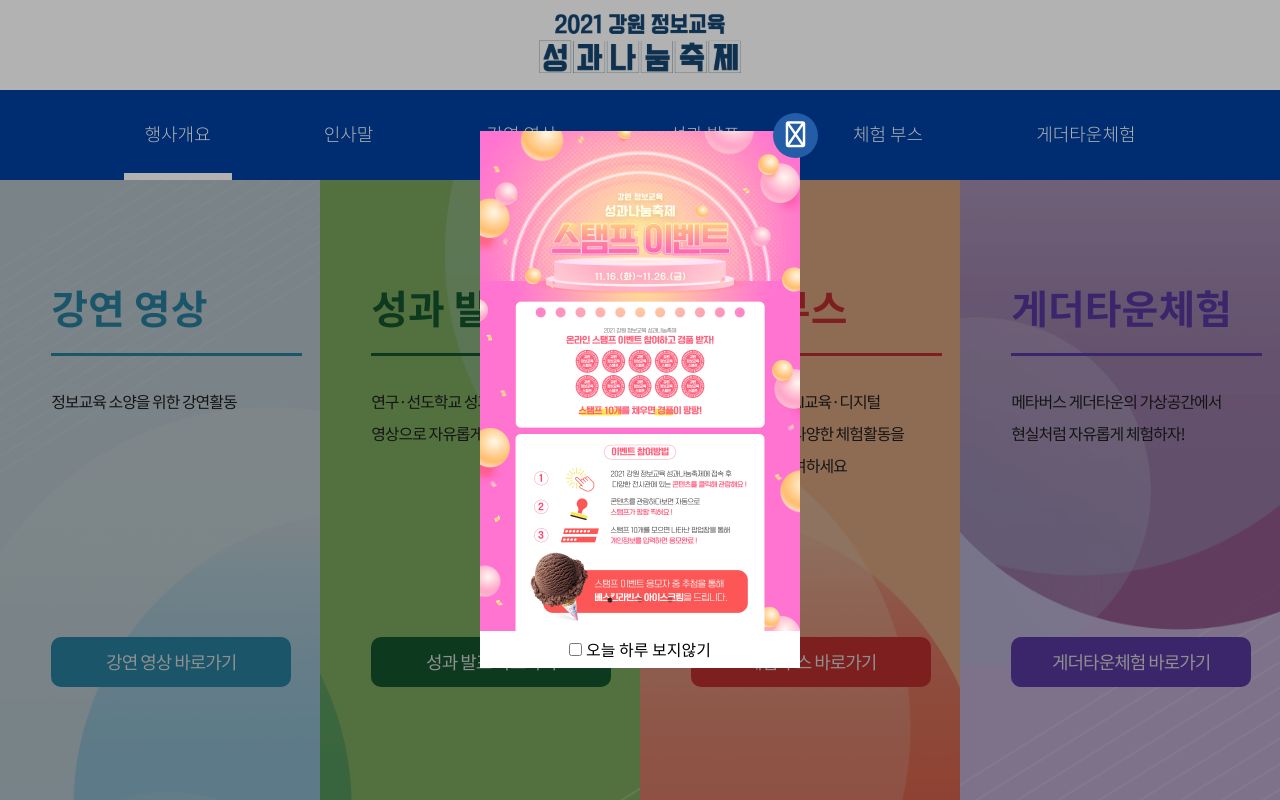
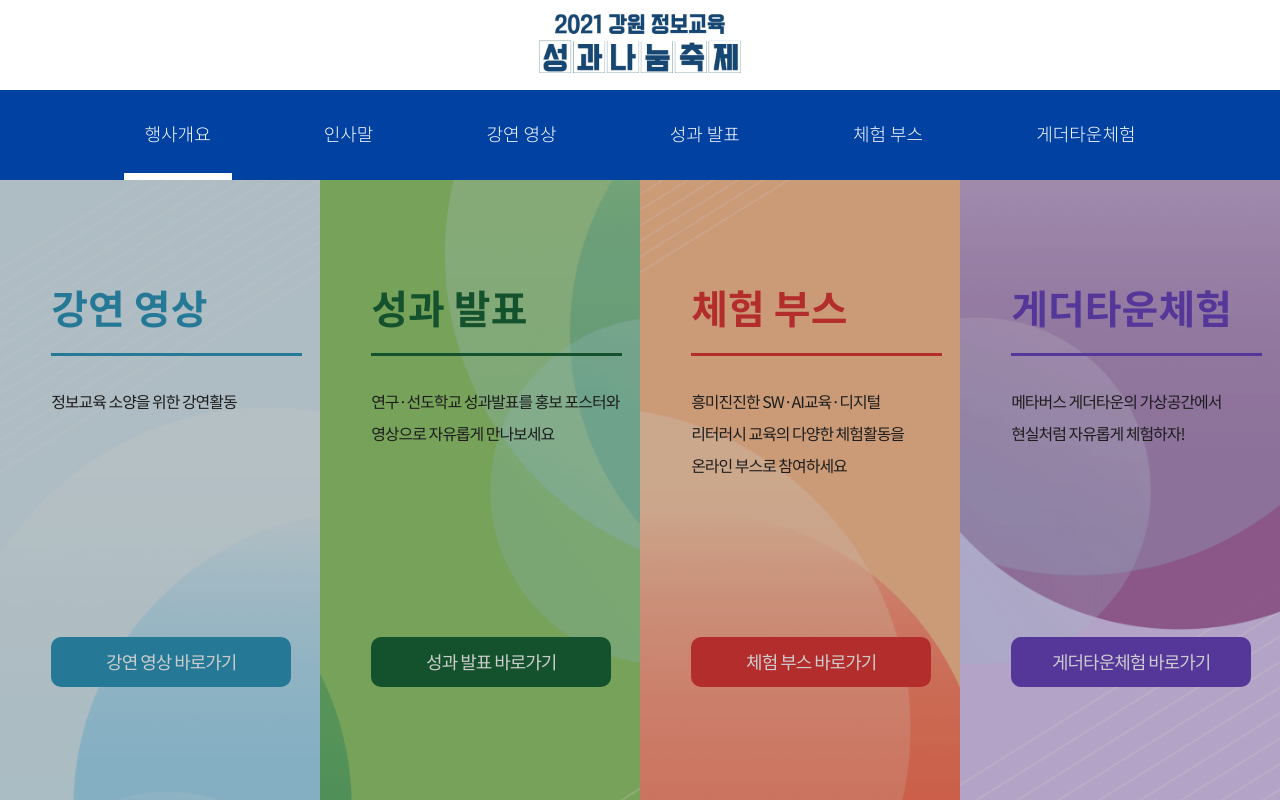
Before and after one commit to codingbyTaekong/gwefestival, a React (Create React App) app: page / in a window 1280 px wide. Shown: the top 800 px of the page. Built offline with nearby package versions, Linux system fonts and the light colour scheme.

Commit message:
이벤트 배너 제거

```diff
--- a/src/components/Home.js
+++ b/src/components/Home.js
@@ -270,7 +270,6 @@ const Home = () => {
                     </div>
                 </div>
             </main>
-            <EventBanner/>
         </>
     )
 }
```
